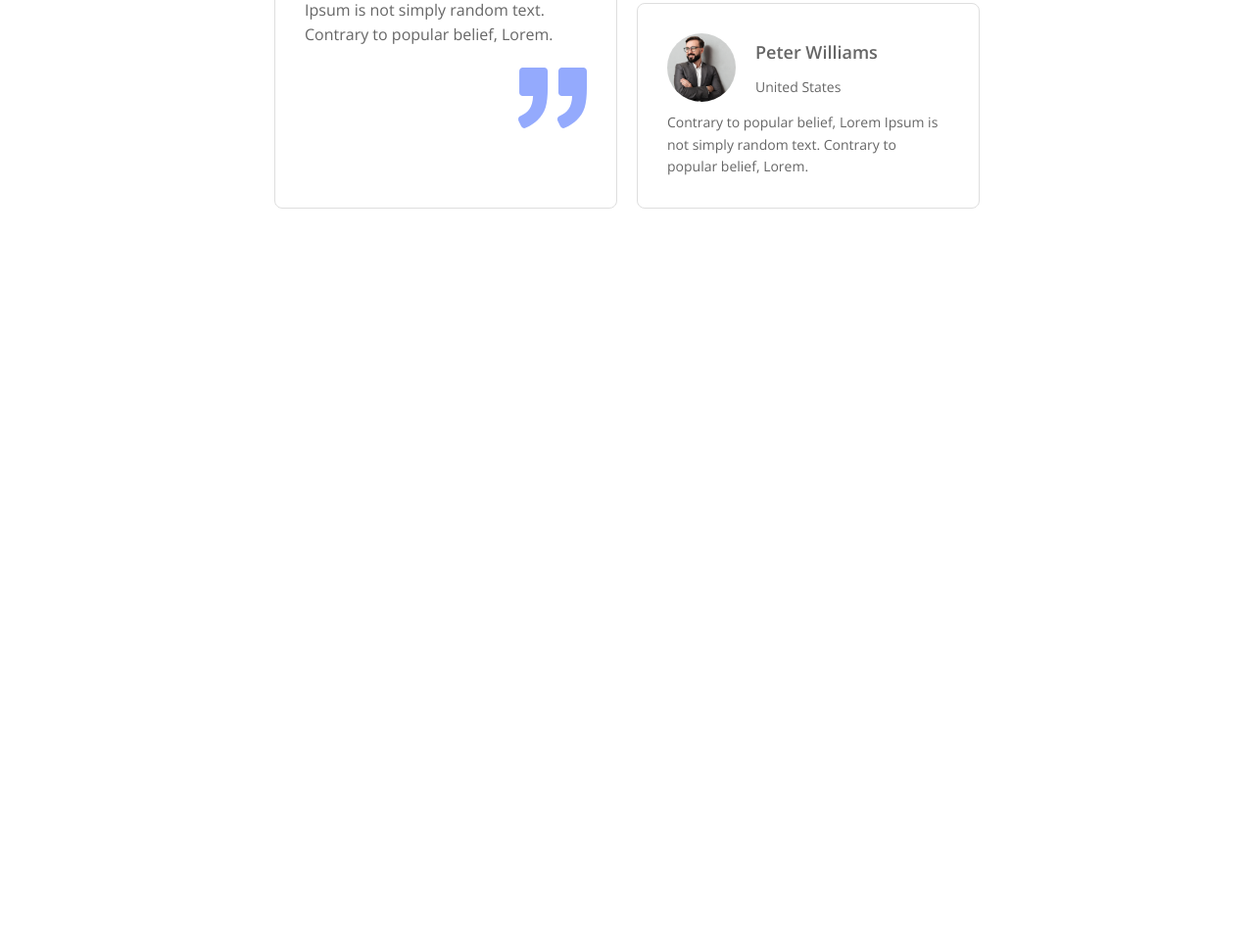
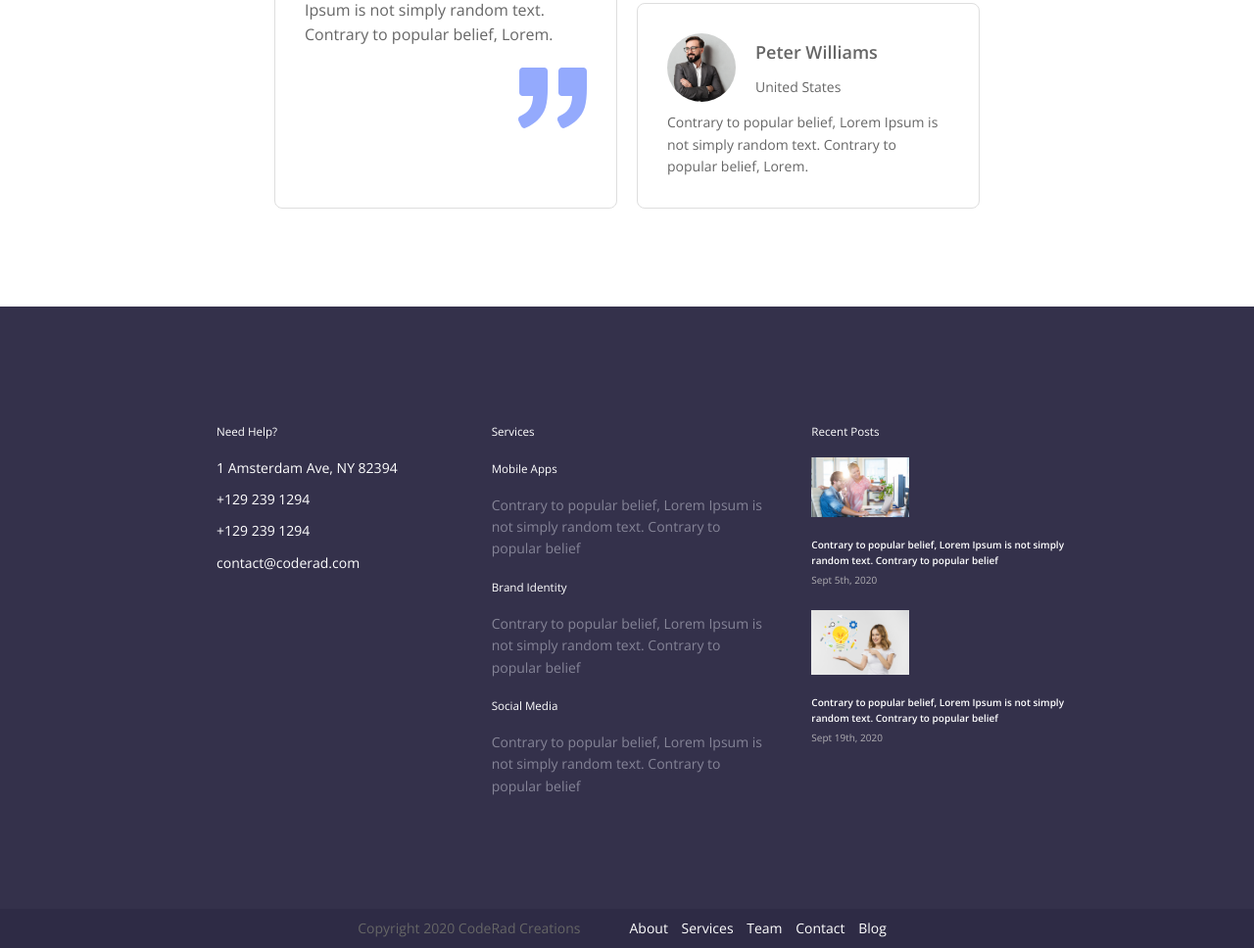
Before and after one commit to keanneesteban/fully-featured-website, a plain HTML site: page index.html in a window 1280 px wide. Shown: the part 4108-5076 px from the top of the page at 98% size. Before the commit the page ends 4421 px from the top, so only its background shows below. Drawn offline with nearby package versions, Linux system fonts and the light colour scheme.

Commit message:
Updated and finished Footer top and Footer Bottom

```diff
--- a/css/default.css
+++ b/css/default.css
@@ -106,11 +106,15 @@ img {
     background-color: var(--contrast);
 }
 
-@media (min-width: 1200px) {
-    .container {max-width: 1140px;}
+@media (min-width: 768px) {
+    .pricing-table,
+    .testimonial-grid { max-width: 720px; }
 }
 
-@media (min-width: 768px) {
-    .pricing-table,
-    .testimonial-grid {max-width: 720px;}
+@media (min-width: 1200px) {
+    .container { max-width: 1140px; }
 }
+
+@media (min-width: 992px) {
+    footer .container { max-width: 960px; }
+}
--- a/css/styles.css
+++ b/css/styles.css
@@ -350,3 +350,75 @@ span.bg-color-6 {
     float: right;
     margin-top: var(--size-16);
 }
+
+footer.bg-footer { background-color: var(--footer); }
+footer .footer-bottom { background-color: var(--footer-base); }
+
+
+footer .footer-top {
+    display: grid;
+    grid-template-columns: repeat(auto-fit, minmax(250px, 1fr));
+    gap: var(--size-50);
+    padding: var(--size-100) 0;
+}
+
+footer .footer-col { justify-self: center; }
+
+.footer-top h5 {
+    color: var(--white);
+    font-weight: 500;
+    margin-bottom: var(--size-16);
+}
+
+.contact-info li {
+    color: var(--white);
+    margin-bottom: var(--size-10);
+}
+
+.contact-info li i { width: var(--size-30); }
+
+.services-wrapper p { color: #858497; }
+
+.recent-posts {
+    display: flex;
+    flex-direction: column;
+    margin-bottom: var(--size-16);
+    gap: var(--size-20) 0;
+    margin: 0;
+}
+
+.recent-posts .post-img-wrapper {
+    width: var(--size-100);
+    margin-right: var(--size-10);
+}
+
+.post-inner span {
+    color: var(--font-color-light);
+    font-size: var(--size-10);
+}
+
+.post-inner h6 { margin: 0; }
+.post-inner h6 a {
+    color: var(--white);
+    font-weight: 600;
+    font-size: var(--size-10);
+ }
+
+ .footer-bottom {width: 100%;}
+
+ .footer-bottom-wrapper {
+    height: var(--size-40);
+    display: flex;
+    justify-content: center;
+    gap: var(--size-50);
+    align-items: center;
+ }
+
+ .copyright p { margin: auto; }
+
+ .footer-bottom-links ul li {
+    display: inline-block;
+    margin-right: var(--size-10);
+ }
+
+ .footer-bottom-links ul li a { color: var(--white); }
--- a/index.html
+++ b/index.html
@@ -301,6 +301,91 @@
         </div>
     </section>
 
+    <!-- footer -->
+
+    <footer class="bg-footer">
+        <div class="container">
+            <div class="footer-top">
+                <div class="footer-col">
+                    <h5>Need Help?</h5>
+                    <div class="contact-info">
+                        <ul>
+                            <li><i class="fas fa-map-marker-alt"></i>1 Amsterdam Ave, NY 82394</li>
+                            <li><i class="fas fa-phone-alt"></i>+129 239 1294</li>
+                            <li><i class="fas fa-mobile-alt"></i>+129 239 1294</li>
+                            <li><i class="fas fa-envelope"></i>contact@coderad.com</li>
+                        </ul>
+                    </div>
+                </div>
+                <div class="footer-col">
+                    <h5>Services</h5>
+                    <div class="services-wrapper">
+                        <h5>Mobile Apps</h5>
+                        <p>Contrary to popular belief, Lorem Ipsum is not simply random text. Contrary to popular belief
+                        </p>
+                    </div>
+                    <div class="services-wrapper">
+                        <h5>Brand Identity</h5>
+                        <p>Contrary to popular belief, Lorem Ipsum is not simply random text. Contrary to popular belief
+                        </p>
+                    </div>
+                    <div class="services-wrapper">
+                        <h5>Social Media</h5>
+                        <p>Contrary to popular belief, Lorem Ipsum is not simply random text. Contrary to popular belief
+                        </p>
+                    </div>
+                </div>
+                <div class="footer-col">
+                    <h5>Recent Posts</h5>
+                    <div class="recent-posts">
+                        <div class="post-img-wrapper">
+                            <img src="assets/blog1.jpg" alt="blog 1">
+                        </div>
+                        <div class="post-inner">
+                            <h6>
+                                <a href="#">Contrary to popular belief, Lorem Ipsum is not simply random text. Contrary
+                                    to popular belief</a>
+                            </h6>
+                            <span>
+                                Sept 5th, 2020
+                            </span>
+                        </div>
+                        <div class="recent-posts">
+                            <div class="post-img-wrapper">
+                                <img src="assets/blog2.jpg" alt="blog 2">
+                            </div>
+                        </div>
+                        <div class="post-inner">
+                            <h6>
+                                <a href="#">Contrary to popular belief, Lorem Ipsum is not simply random text. Contrary
+                                    to popular belief</a>
+                            </h6>
+                            <span>
+                                Sept 19th, 2020
+                            </span>
+                        </div>
+                    </div>
+                </div>
+            </div>
+        </div>
+        <div class="footer-bottom">
+            <div class="footer-bottom-wrapper">
+                <div class="copyright">
+                    <p>Copyright 2020 CodeRad Creations</p>
+                </div>
+                <div class="footer-bottom-links">
+                    <ul>
+                        <li><a href="#">About</a></li>
+                        <li><a href="#">Services</a></li>
+                        <li><a href="#">Team</a></li>
+                        <li><a href="#">Contact</a></li>
+                        <li><a href="#">Blog</a></li>
+                    </ul>
+                </div>
+            </div>
+        </div>
+    </footer>
+
 </body>
 
 </html>
```
